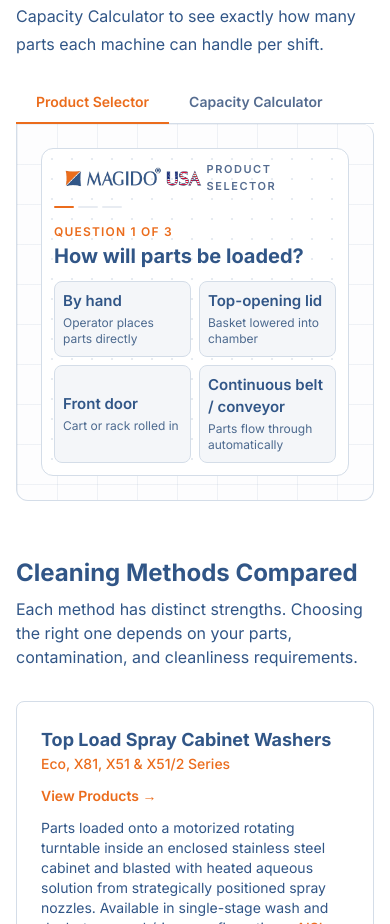
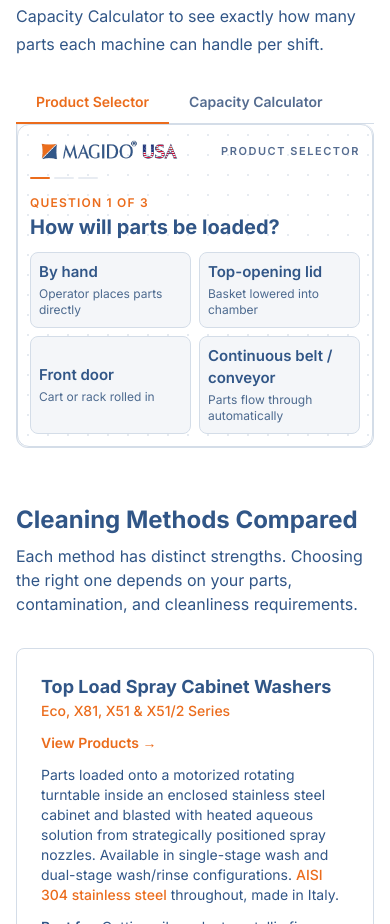
Before and after one commit to JasonBee99/MagidoUSA, a Next.js app: page /how-to-choose in a window 390 px wide. Shown: the part 1289-2213 px from the top of the page. Built offline with nearby package versions, Linux system fonts and the light colour scheme.

Commit message:
Phase 24: SelectorTabs panel — p-0 mobile, sm:p-4, lg:p-6

```diff
--- a/src/components/SelectorTabs.tsx
+++ b/src/components/SelectorTabs.tsx
@@ -35,7 +35,7 @@
 
       {/* Panel — consistent background container for both tabs, grid matches hero-bg */}
       <div
-        className="rounded-b-xl rounded-tr-xl border border-t-0 border-[var(--color-border)] p-6"
+        className="rounded-b-xl rounded-tr-xl border border-t-0 border-[var(--color-border)] p-0 sm:p-4 lg:p-6"
         style={{
           backgroundColor: 'color-mix(in srgb, var(--color-bg-secondary) 20%, var(--color-bg))',
           backgroundImage: `
```
